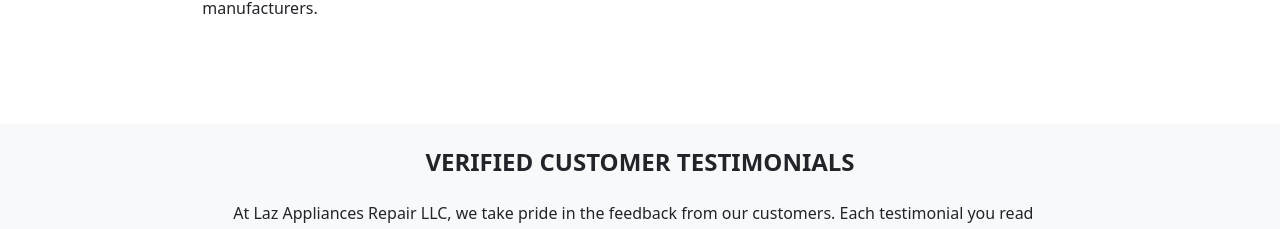
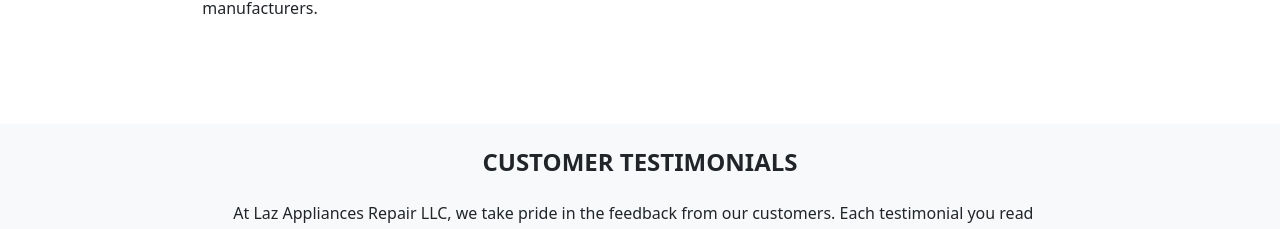
Before and after one commit to yohanJS/ViteJSLaz, a Vue app: page / in a window 1280 px wide. Shown: the part 1808-2037 px from the top of the page. Built offline with nearby package versions, Linux system fonts and the light colour scheme; no server answers.

Commit message:
- test change

```diff
--- a/src/components/ReviewsSection.vue
+++ b/src/components/ReviewsSection.vue
@@ -3,7 +3,7 @@
   <section class="bg-light mt-5 mb-5 p-4 shadow-sm" id="reviews">
     <div class="row d-flex justify-content-center">
       <div class="col-md-10 col-xl-8 text-center">
-        <h4 class="mb-4 fw-bold">VERIFIED CUSTOMER TESTIMONIALS</h4>
+        <h4 class="mb-4 fw-bold">CUSTOMER TESTIMONIALS</h4>
         <p class="mb-4 pb-2 mb-md-5 pb-md-0 text-start">
           At Laz Appliances Repair LLC, we take pride in the feedback from our customers.
           Each testimonial you read here is a genuine expression of satisfaction from individuals
```
